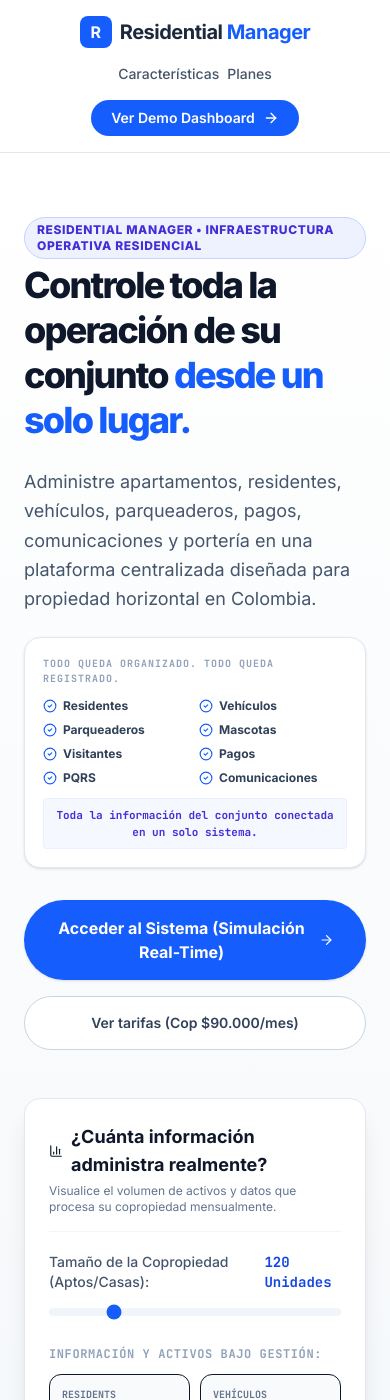
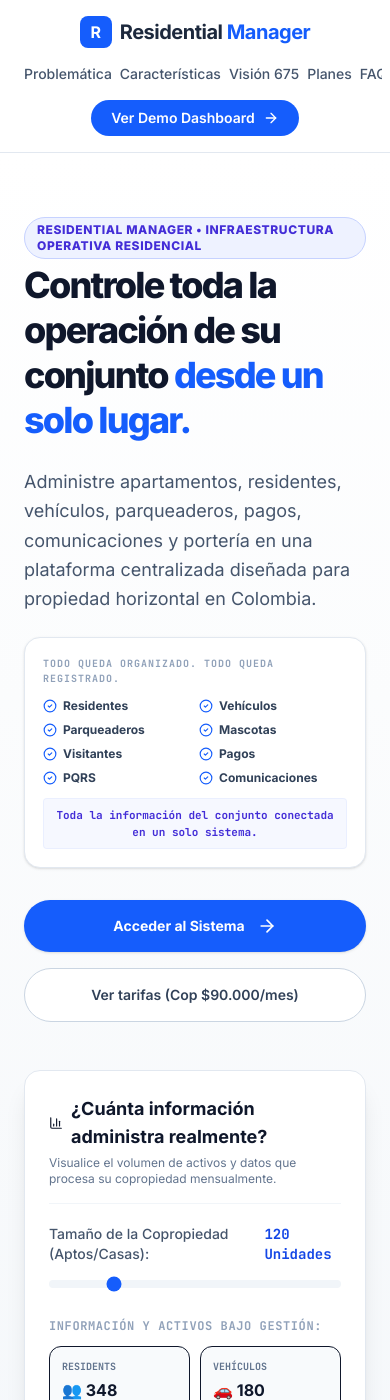
Before and after one commit to JuanDavid-sys/residential-manager-sale, a React (Vite) app: page / in a window 390 px wide. Shown: the top 1400 px of the page. Built offline with nearby package versions, Linux system fonts and the light colour scheme.

Commit message:
Improve responsive design for mobile

```diff
--- a/src/components/DashboardView.tsx
+++ b/src/components/DashboardView.tsx
@@ -461,7 +461,7 @@ export default function DashboardView({ onNavigateToLanding }: DashboardProps) {
                     {db.towers.map((tower) => (
                       <div key={tower.id} className="space-y-1">
                         <span className="text-[10px] font-mono font-bold text-slate-400 block">{tower.name}</span>
-                        <div className="grid grid-cols-4 gap-1.5">
+                        <div className="grid grid-cols-3 sm:grid-cols-4 gap-1.5">
                           {tower.apartments.map((apt) => {
                             const isSelected = selectedAptId === apt.id;
                             return (
@@ -469,7 +469,7 @@ export default function DashboardView({ onNavigateToLanding }: DashboardProps) {
                                 type="button"
                                 key={apt.id}
                                 onClick={() => setSelectedAptId(apt.id)}
-                                className={`py-1 px-1.5 rounded-lg border text-[11px] font-bold font-mono transition-all text-center cursor-pointer ${
+                                className={`py-1.5 px-1 rounded-lg border text-[11px] font-bold font-mono transition-all text-center cursor-pointer ${
                                   isSelected
                                     ? 'bg-indigo-600 border-indigo-600 text-white shadow-sm scale-105'
                                     : 'bg-white border-slate-200 hover:border-slate-300 text-slate-700 hover:bg-slate-50'
@@ -1015,7 +1015,7 @@ export default function DashboardView({ onNavigateToLanding }: DashboardProps) {
             </div>
 
             {/* Parking cells layout */}
-            <div className="grid grid-cols-4 sm:grid-cols-6 md:grid-cols-8 gap-3">
+            <div className="grid grid-cols-3 sm:grid-cols-4 md:grid-cols-6 lg:grid-cols-8 gap-2 sm:gap-3">
               {db.parkingSpots.map((spot) => {
                 let cellStyle = "";
                 let badgeText = spot.number;
--- a/src/components/MarketingView.tsx
+++ b/src/components/MarketingView.tsx
@@ -41,12 +41,12 @@ export default function MarketingView({ onNavigateToDashboard }: MarketingProps)
             <span className="font-bold text-xl tracking-tight text-slate-800">Residential <span className="text-blue-600">Manager</span></span>
           </div>
 
-          <div className="flex items-center gap-2 sm:gap-6 text-sm font-medium text-slate-600">
-            <a href="#problem_section" className="hover:text-blue-600 transition-colors hidden md:block">Problemática</a>
-            <a href="#features_section" className="hover:text-blue-600 transition-colors">Características</a>
-            <a href="#vision_section" className="hover:text-blue-600 transition-colors hidden lg:block">Visión 675</a>
-            <a href="#planes_section" className="hover:text-blue-600 transition-colors">Planes</a>
-            <a href="#faq_section" className="hover:text-blue-600 transition-colors hidden sm:block">Preguntas Frecuentes</a>
+          <div className="flex items-center gap-2 sm:gap-6 text-sm font-medium text-slate-600 overflow-x-auto max-sm:-mx-4 max-sm:px-4 scrollbar-none flex-nowrap">
+            <a href="#problem_section" className="hover:text-blue-600 transition-colors shrink-0">Problemática</a>
+            <a href="#features_section" className="hover:text-blue-600 transition-colors shrink-0">Características</a>
+            <a href="#vision_section" className="hover:text-blue-600 transition-colors shrink-0">Visión 675</a>
+            <a href="#planes_section" className="hover:text-blue-600 transition-colors shrink-0">Planes</a>
+            <a href="#faq_section" className="hover:text-blue-600 transition-colors shrink-0">FAQ</a>
           </div>
 
           <button
@@ -101,8 +101,8 @@ export default function MarketingView({ onNavigateToDashboard }: MarketingProps)
                 onClick={onNavigateToDashboard}
                 className="bg-blue-600 hover:bg-blue-700 text-white font-bold px-8 py-4 rounded-full shadow-sm text-center transition-all active:scale-95 cursor-pointer flex items-center justify-center gap-3"
               >
-                <span>Acceder al Sistema (Simulación Real-Time)</span>
-                <ArrowRight className="w-5 h-5" />
+                <span className="max-sm:text-sm">Acceder al Sistema <span className="max-sm:hidden">(Simulación Real-Time)</span></span>
+                <ArrowRight className="w-5 h-5 shrink-0" />
               </button>
               <a
                 href="#planes_section"
--- a/src/index.css
+++ b/src/index.css
@@ -10,3 +10,18 @@
 html {
   scroll-behavior: smooth;
 }
+
+.scrollbar-none::-webkit-scrollbar {
+  display: none;
+}
+.scrollbar-none {
+  -ms-overflow-style: none;
+  scrollbar-width: none;
+}
+
+/* Better touch targets on mobile */
+@media (max-width: 640px) {
+  button, a {
+    -webkit-tap-highlight-color: transparent;
+  }
+}
```
